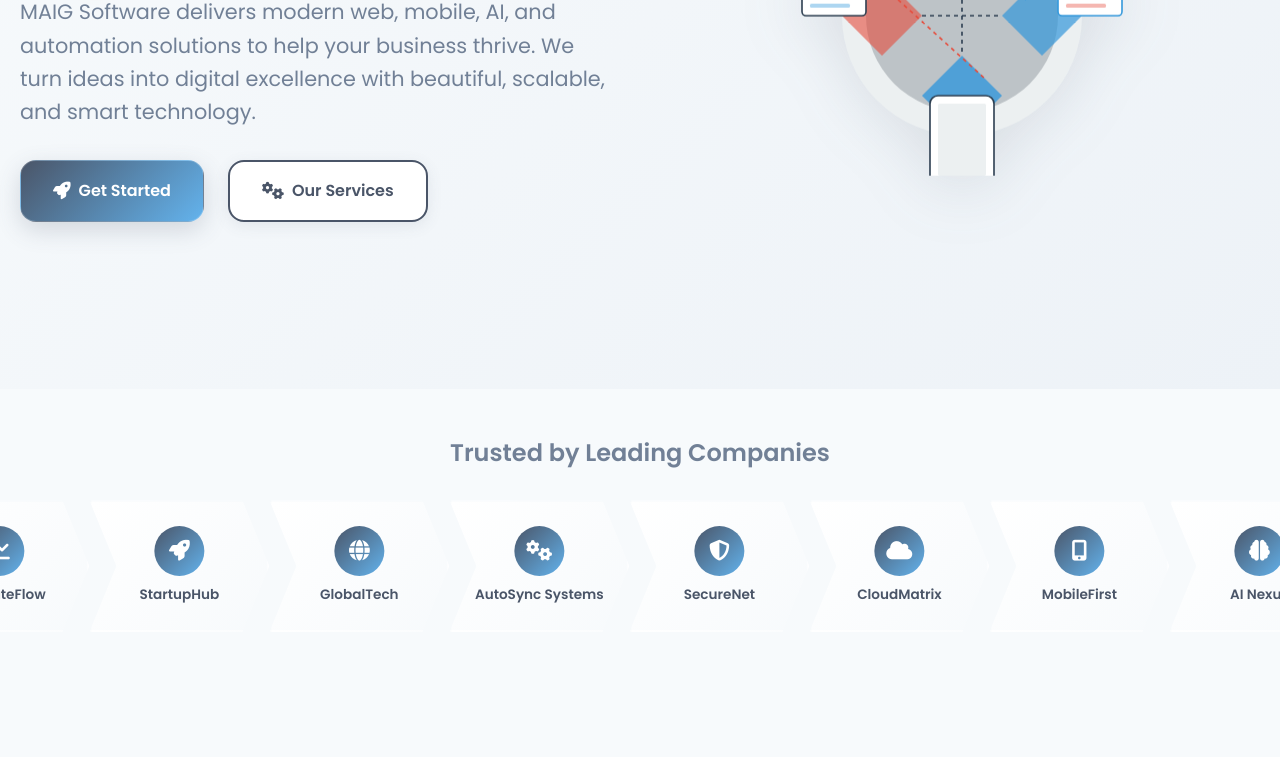
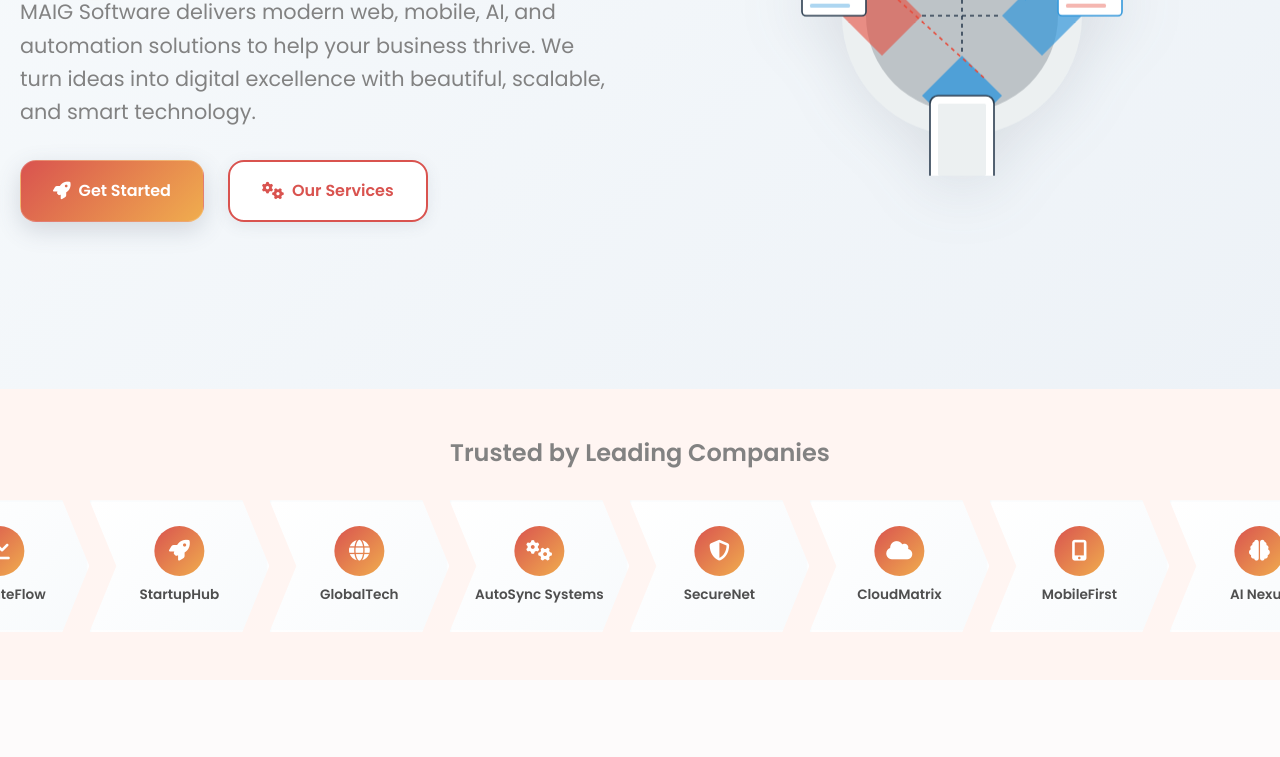
Before and after one commit to devsuraj0109/MyBader-Landing-FrontEnd, a website: page index.html in a window 1280 px wide. Shown: the part 411-1168 px from the top of the page. Drawn offline with Linux system fonts and the light colour scheme.

Commit message:
Update page theme to a light and attractive color scheme based on the logo.

```diff
--- a/styles.css
+++ b/styles.css
@@ -2,28 +2,28 @@
 
 /* Variables */
 :root {
-    --primary: #4a5568;
-    --primary-dark: #2d3748;
-    --accent: #63b3ed;
-    --accent-hover: #4299e1;
-    --bg-main: #f7fafc;
-    --bg-gradient: linear-gradient(135deg, #f7fafc 0%, #edf2f7 100%);
-    --glass-bg: rgba(255,255,255,0.9);
-    --shadow: 0 8px 32px 0 rgba(74, 85, 104, 0.1);
+    --primary: #d9534f; /* A professional coral red */
+    --primary-dark: #c9302c; /* A darker shade for hover/active states */
+    --accent: #f0ad4e; /* A complementary light orange/peach */
+    --accent-hover: #ec971f; /* A darker shade for hover/active states */
+    --bg-main: #fdfbfb; /* A very light, warm off-white */
+    --bg-gradient: linear-gradient(135deg, #fff5f2 0%, #fdfbfb 100%); /* Light peach gradient */
+    --glass-bg: rgba(255, 245, 242, 0.85); /* Semi-transparent light peach */
+    --shadow: 0 8px 32px 0 rgba(217, 83, 79, 0.1); /* Soft shadow from primary color */
     --radius: 18px;
     --transition: all 0.3s cubic-bezier(.4,2,.6,1);
     --font-main: 'Poppins', Arial, sans-serif;
-    --primary-color: #4a5568;
-    --secondary-color: #63b3ed;
-    --accent-color: #f6ad55;
-    --text-color: #4a5568;
-    --text-light: #718096;
-    --bg-light: #f7fafc;
-    --bg-dark: #2d3748;
+    --primary-color: #d9534f;
+    --secondary-color: #f0ad4e;
+    --accent-color: #5bc0de; /* A contrasting light blue for specific accents */
+    --text-color: #4f4f4f; /* A dark, muted grey for text */
+    --text-light: #828282; /* A lighter grey for secondary text */
+    --bg-light: #fff5f2; /* A very light peach background */
+    --bg-dark: #4f4f4f; /* Dark grey for footer/dark sections */
     --white: #ffffff;
     --black: #000000;
     --border-radius: 8px;
-    --box-shadow: 0 5px 15px rgba(74, 85, 104, 0.1);
+    --box-shadow: 0 5px 15px rgba(217, 83, 79, 0.1);
 }
 
 /* Base Styles */
```
